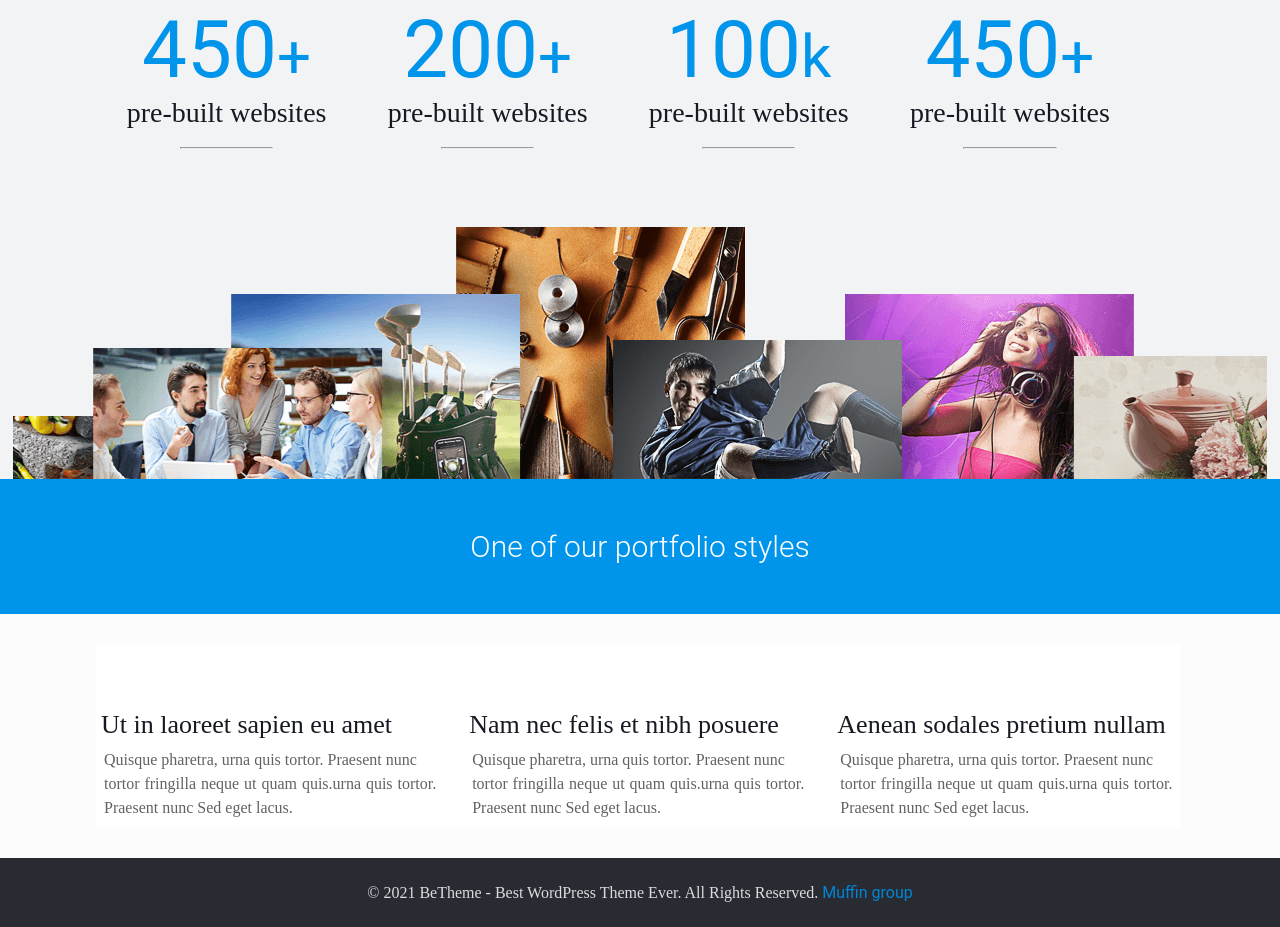
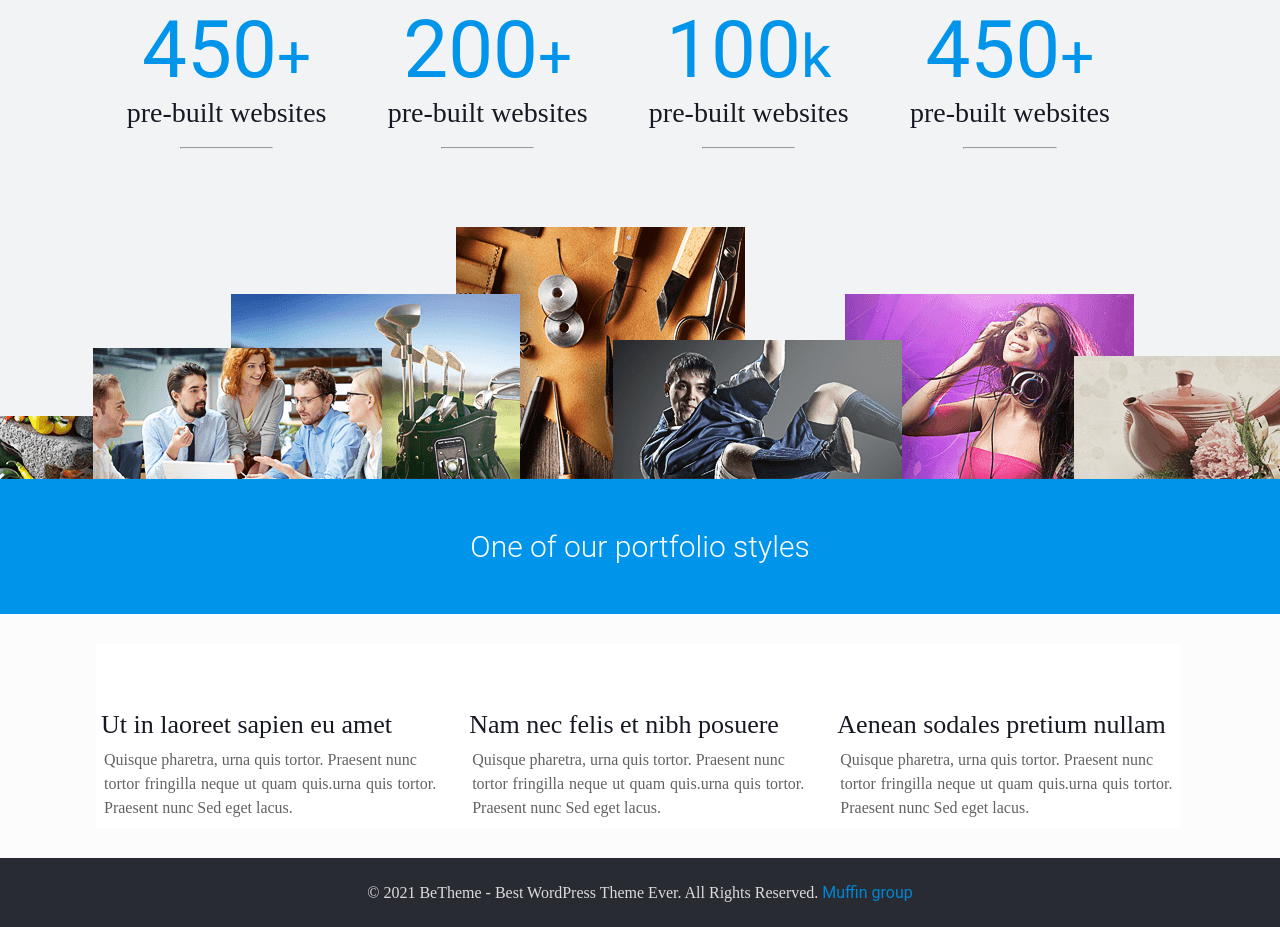
Before and after one commit to zhd27/assignment02, a plain HTML site: page index.html in a window 1280 px wide. Shown: the part 1291-2218 px from the top of the page. Drawn offline with Linux system fonts and the light colour scheme.

Commit message:
Update style.css

```diff
--- a/css/style.css
+++ b/css/style.css
@@ -240,7 +240,7 @@ line-height:24px;
 
 }
 .nowimg{
-	width:98%;
+
 	margin:auto;
 
 }
```
